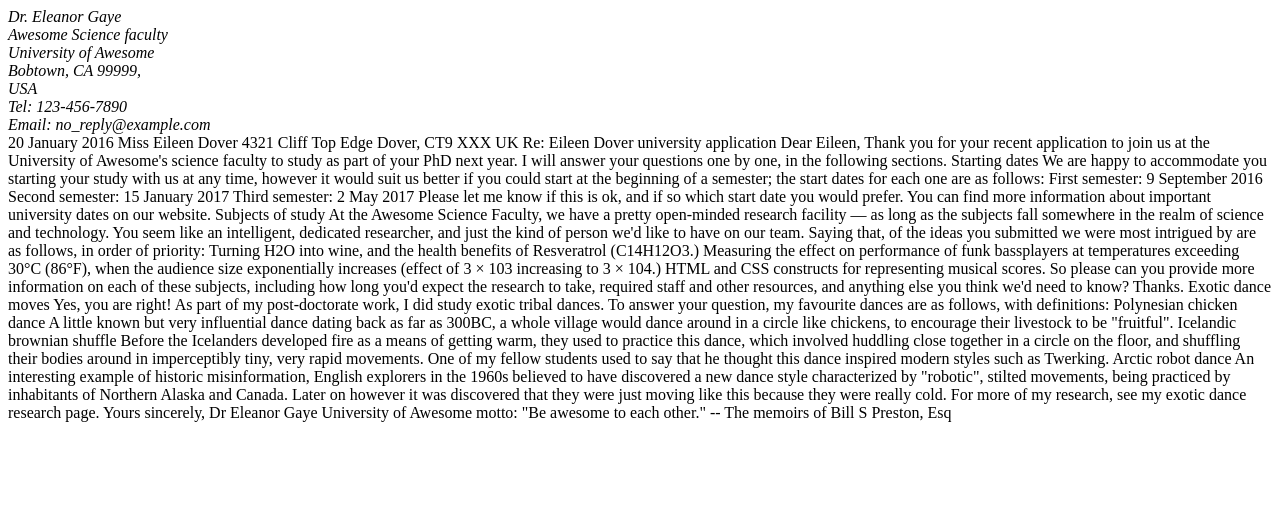
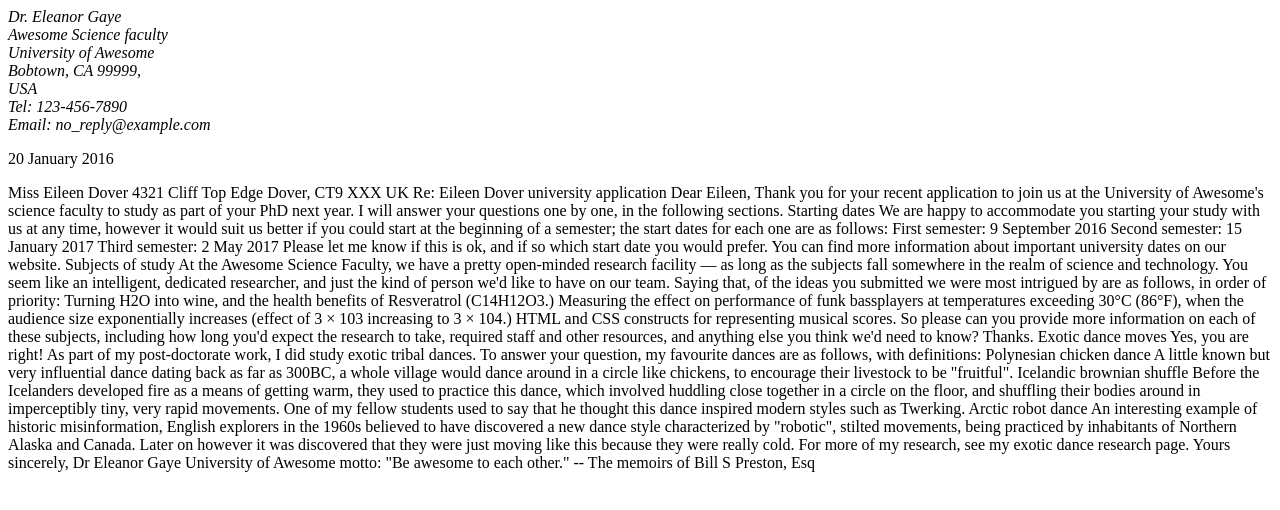
Before and after one commit to Gitthuma/marking_up_a_letter, a plain HTML site: page index.html in a window 1280 px wide. Drawn offline with Linux system fonts and the light colour scheme.

Commit message:
Added a p and time tag for the date

```diff
--- a/index.html
+++ b/index.html
@@ -17,8 +17,10 @@
         Email: no_reply@example.com<br>
     </address>
 
+    <p><time datetime="2016-01-20">20 January 2016</time></p>
 
-    20 January 2016
+
+
 
     Miss Eileen Dover
     4321 Cliff Top Edge
```
